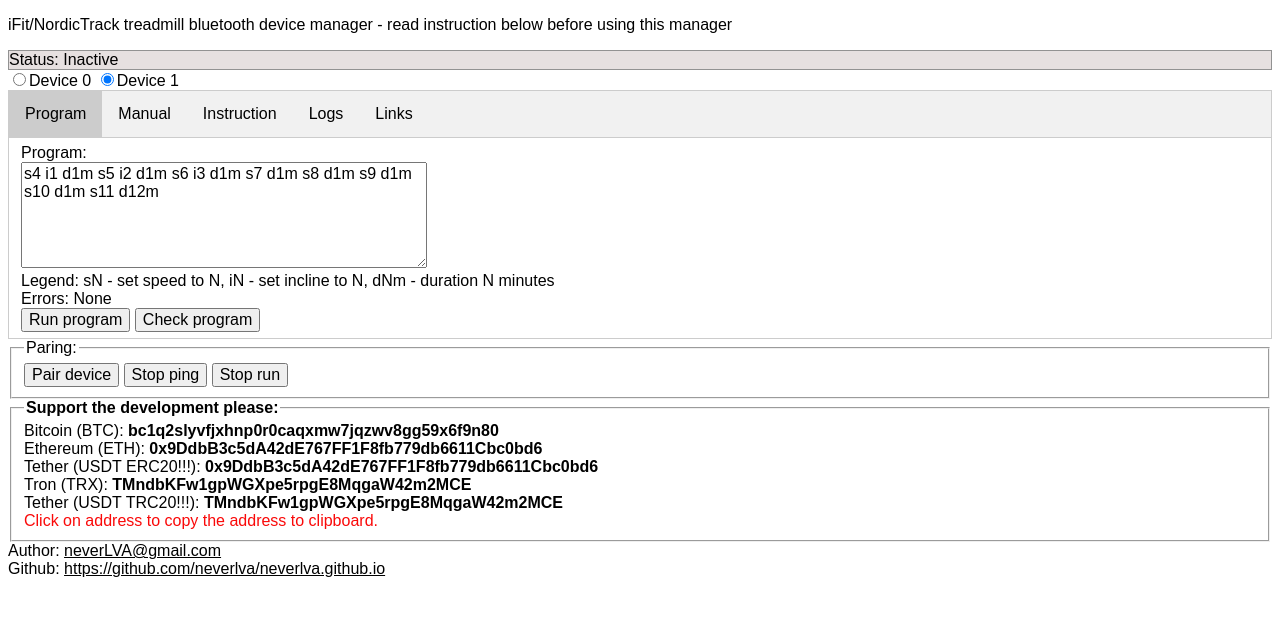
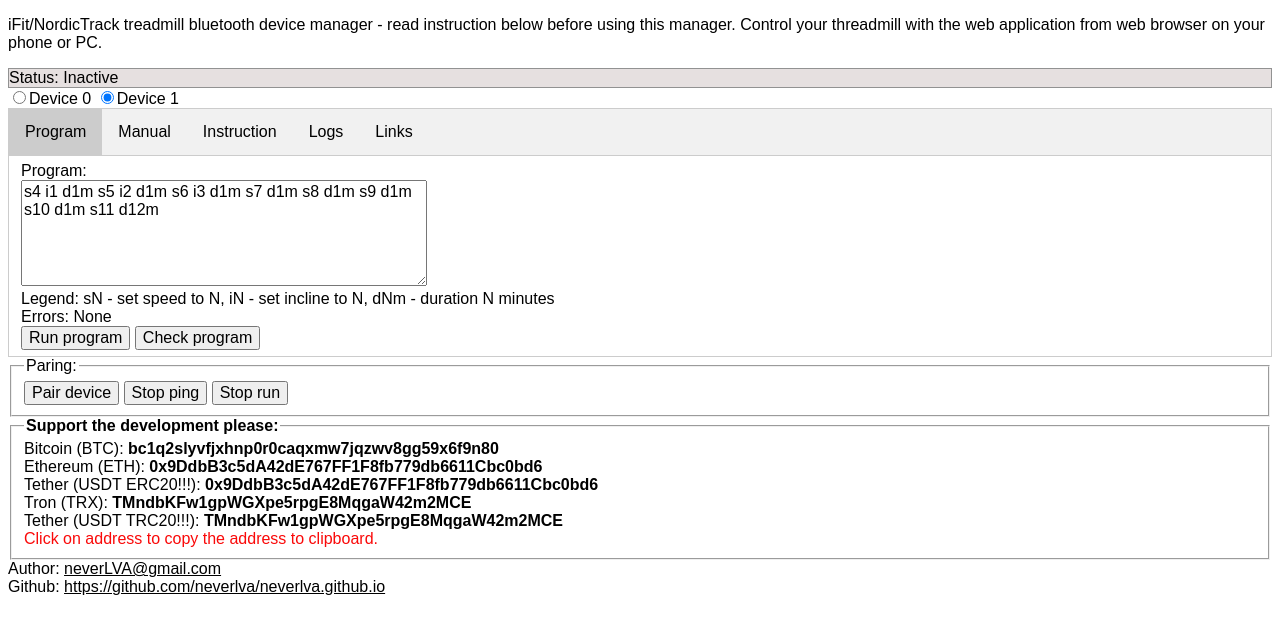
Before and after one commit to Viningr/neverlva.github.io, a plain HTML site: page index.html in a window 1280 px wide. Drawn offline with Linux system fonts and the light colour scheme.

Commit message:
changed title

```diff
--- a/index.html
+++ b/index.html
@@ -5,8 +5,8 @@
 	<meta charset="UTF-8">
 	<meta name="viewport" content="width=device-width, initial-scale=1.0">
 	<meta http-equiv="X-UA-Compatible" content="ie=edge">
-	<title>iFit/NordicTrack treadmill bluetooth device manager</title>
-	<meta name="description" content="iFit/NordicTrack treadmill bluetooth device manager">
+	<title>iFit/NordicTrack treadmill bluetooth device manager. Control your threadmill with the web application from web browser on your phone or PC.</title>
+	<meta name="description" content="iFit/NordicTrack treadmill bluetooth device manager. Control your threadmill with the web application from web browser on your phone or PC.">
 	<meta http-equiv="content-type" content="text/html;charset=UTF-8">
 	<meta name="google-site-verification" content="659-wjuWp4c3plvqbOh97tdzap-yBQlJtDNMa6F6sbg" />
 
@@ -556,7 +556,7 @@
 </head>
 
 <body>
-	<p>iFit/NordicTrack treadmill bluetooth device manager - read instruction below before using this manager</p>
+	<p>iFit/NordicTrack treadmill bluetooth device manager - read instruction below before using this manager. Control your threadmill with the web application from web browser on your phone or PC.</p>
 	<div id="dialog_overlay">
 		<div>
 			<p id="dialog_text" class="dialog_text">Content you want the user to see goes here.</p>
```
Also changed, not shown: 1 other file.
